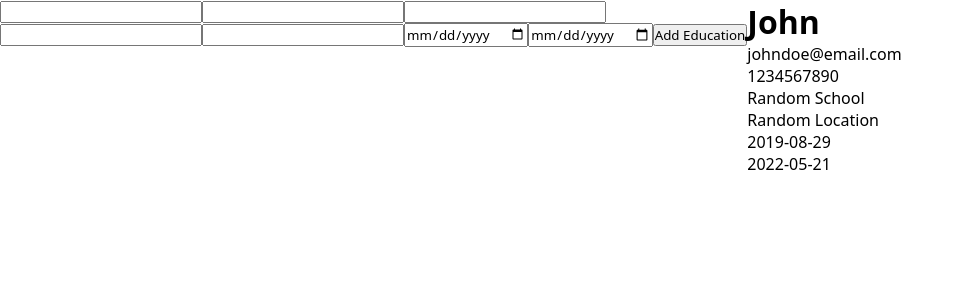
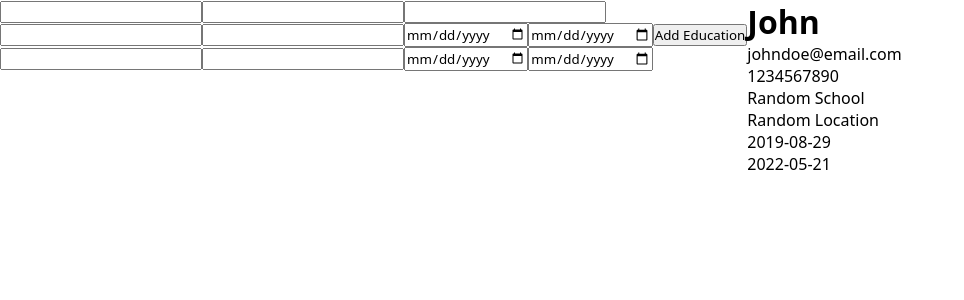
Before and after one commit to ImExtraPolite3/resume-builder, a React (Vite) app: page / in a window 1280 px wide. Shown: the top 300 px of the page, without its empty margins (0-964 px from the left). Built offline with nearby package versions, Linux system fonts and the light colour scheme.

Commit message:
create experience file and create input fields

```diff
--- a/src/App.jsx
+++ b/src/App.jsx
@@ -2,6 +2,7 @@ import { useState } from 'react';
 import GeneralInfo from './components/General';
 import EducationInfo from './components/Education';
 import UserOutput, { EducationOutput } from './components/UserOutput';
+import ExperienceInfo from './components/Experience';
 
 function App() {
   const [general, setGeneral] = useState({
@@ -16,6 +17,15 @@ function App() {
       schoolLocation: 'Random Location',
       schoolStartDate: '2019-08-29',
       schoolEndDate: '2022-05-21',
+    },
+  ]);
+
+  const [experienceList, setExperienceList] = useState([
+    {
+      companyName: 'Random Company',
+      companyLocation: 'Random Company Location',
+      companyStartDate: '2022-06-01',
+      companyEndDate: '2024-11-21',
     },
   ]);
 
@@ -53,6 +63,15 @@ function App() {
     ]);
   };
 
+  const handleExperienceChange = (e) => {
+    const { id, value } = e.target;
+
+    setExperienceList((prevExp) => ({
+      ...prevExp,
+      [id]: value,
+    }));
+  };
+
   return (
     <>
       <div className="user-input">
@@ -63,11 +82,17 @@ function App() {
           {educationList.map((education, index) => (
             <EducationInfo
               key={index}
-              num={index}
               onChange={(e) => handleEducationChange(index, e)}
             />
           ))}
           <button onClick={handleNewEducation}>Add Education</button>
+        </div>
+        <div className="experience-input">
+          {experienceList.map((e, index) => {
+            return (
+              <ExperienceInfo key={index} onChange={handleExperienceChange} />
+            );
+          })}
         </div>
       </div>
       <div className="user-output">
--- /dev/null
+++ b/src/components/Experience.jsx
@@ -0,0 +1,26 @@
+const experienceInfo = {
+  idName: [
+    'companyName',
+    'companyLocation',
+    'companyStartDate',
+    'companyEndDate',
+  ],
+  type: ['input', 'input', 'date', 'date'],
+};
+
+function Experience({ idName, type, onChange }) {
+  return <input type={type} id={idName} onChange={onChange} />;
+}
+
+export default function ExperienceInfo({ onChange }) {
+  return experienceInfo.idName.map((id, index) => {
+    return (
+      <Experience
+        key={index}
+        type={experienceInfo.type[index]}
+        idName={id}
+        onChange={onChange}
+      />
+    );
+  });
+}
```
